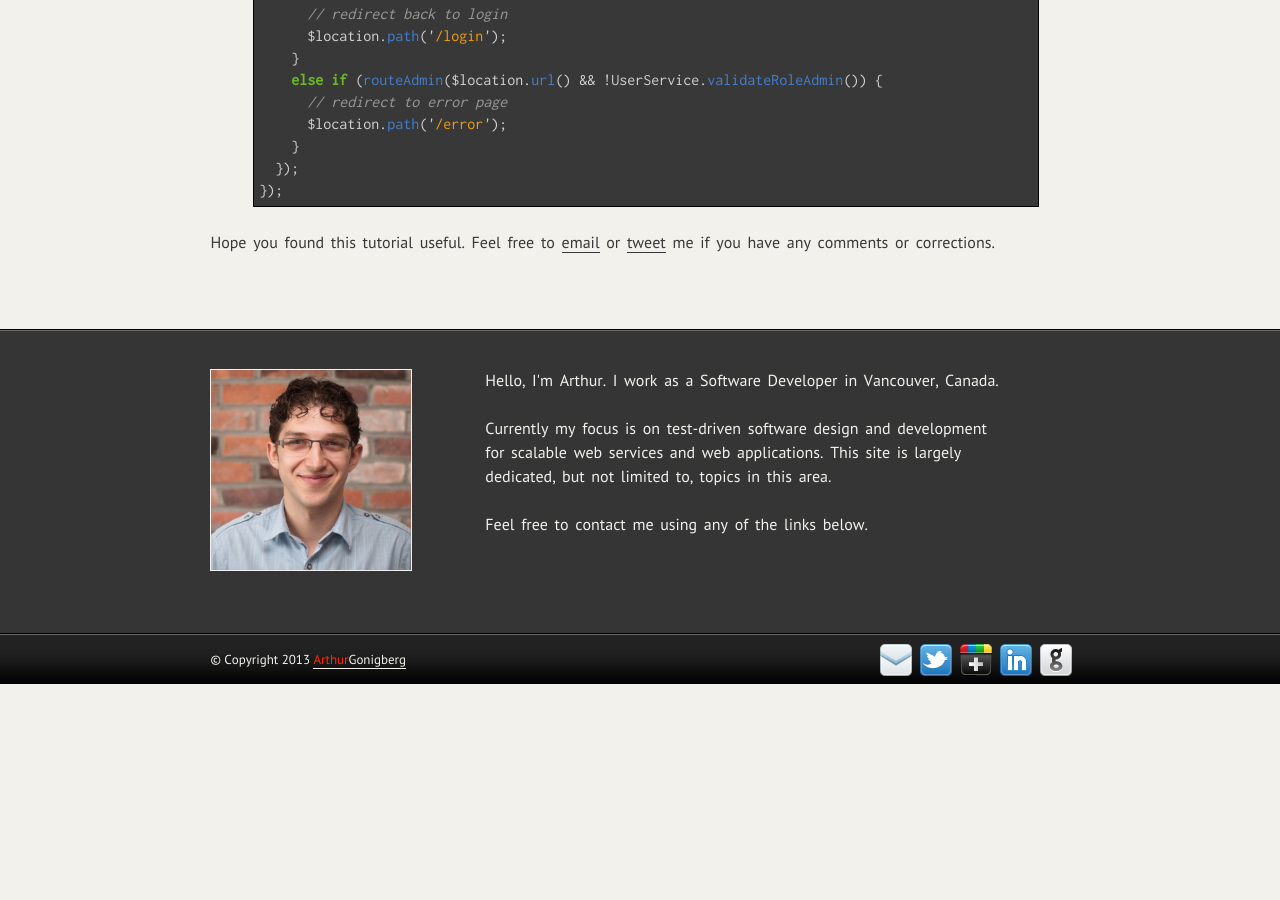
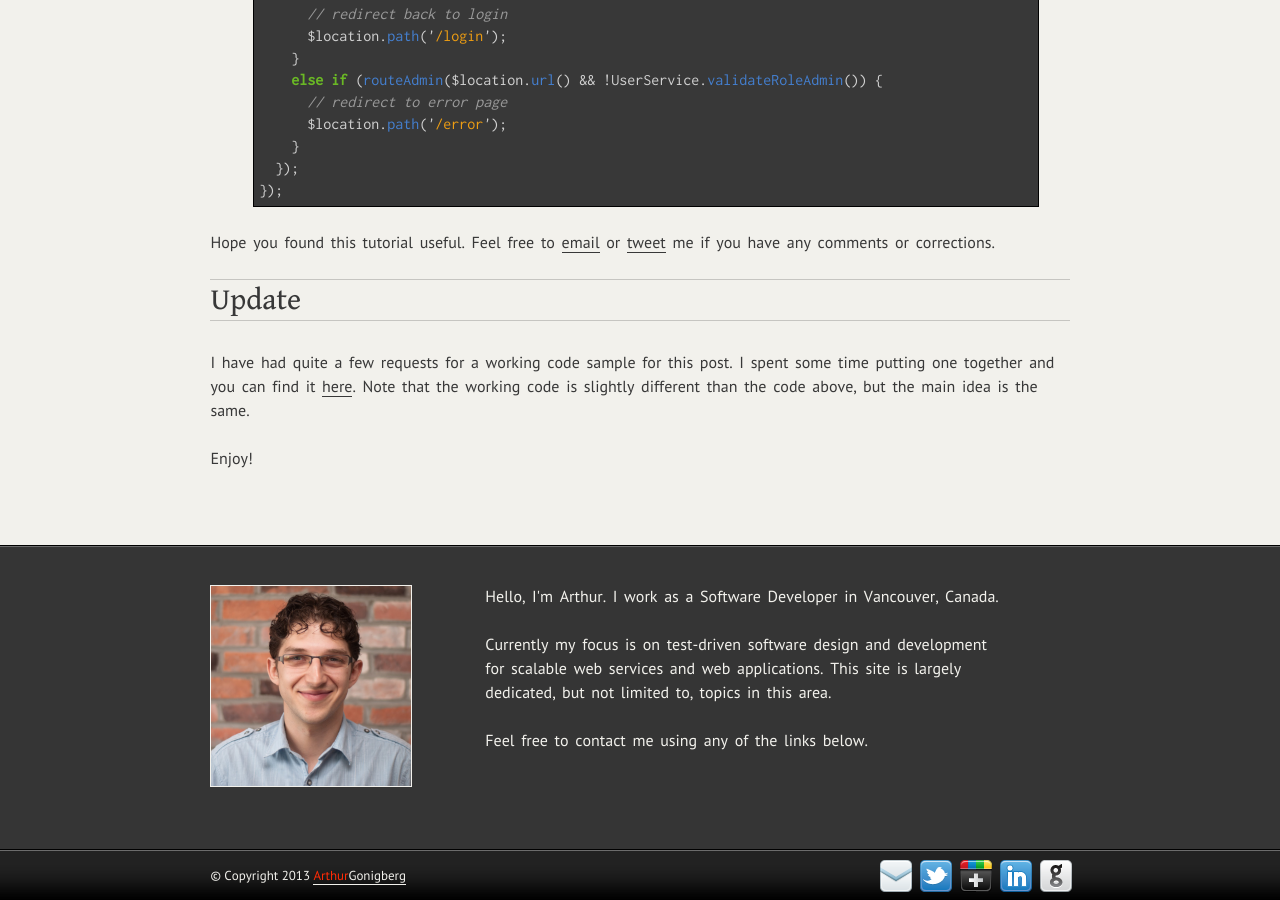
Before and after one commit to artgon/artgon.github.com, a Jekyll site: the page built from _posts/2013-06-29-angularjs-role-based-auth.md, in a window 1280 px wide and 900 px high, scrolled down 4924 px. Built offline with Jekyll 4.4.1, drawn with Linux system fonts in a browser that asks for light colours; Markdown is read by kramdown in place of the engine named in the settings; before the commit the page ends 5608 px from its top, so only the background shows below that.

Commit message:
update to angular post

```diff
--- a/_posts/2013-06-29-angularjs-role-based-auth.md
+++ b/_posts/2013-06-29-angularjs-role-based-auth.md
@@ -258,3 +258,13 @@ angular.module('yourApp').run(function ($rootScope, $location, AuthenticationSer
 
 Hope you found this tutorial useful. Feel free to [email](mailto:arthur@gonigberg.com) or
 [tweet](http://twitter.com/agonigberg) me if you have any comments or corrections.
+
+### Update
+
+I have had quite a few requests for a working code sample for this post. I spent some
+time putting one together and you can find
+it [here](https://github.com/artgon/angularjs-role-based-auth).
+Note that the working code is slightly different than the
+code above, but the main idea is the same.
+
+Enjoy!
```
